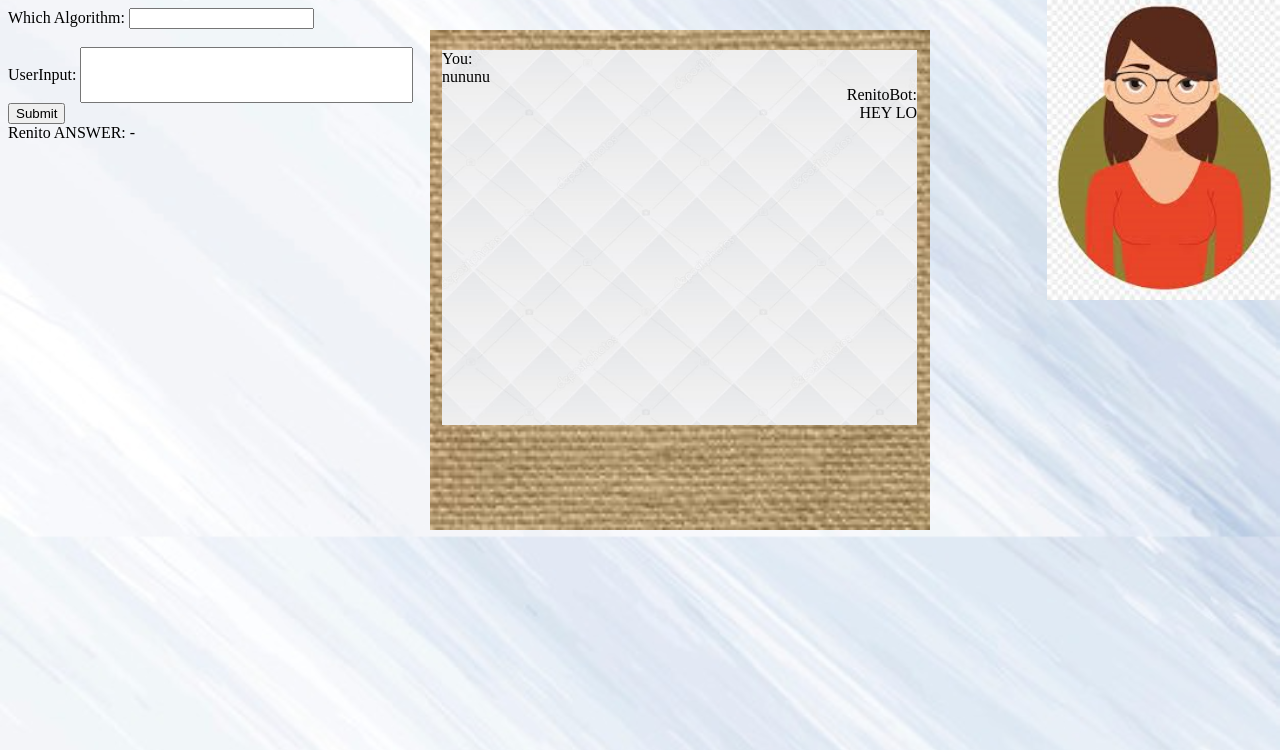
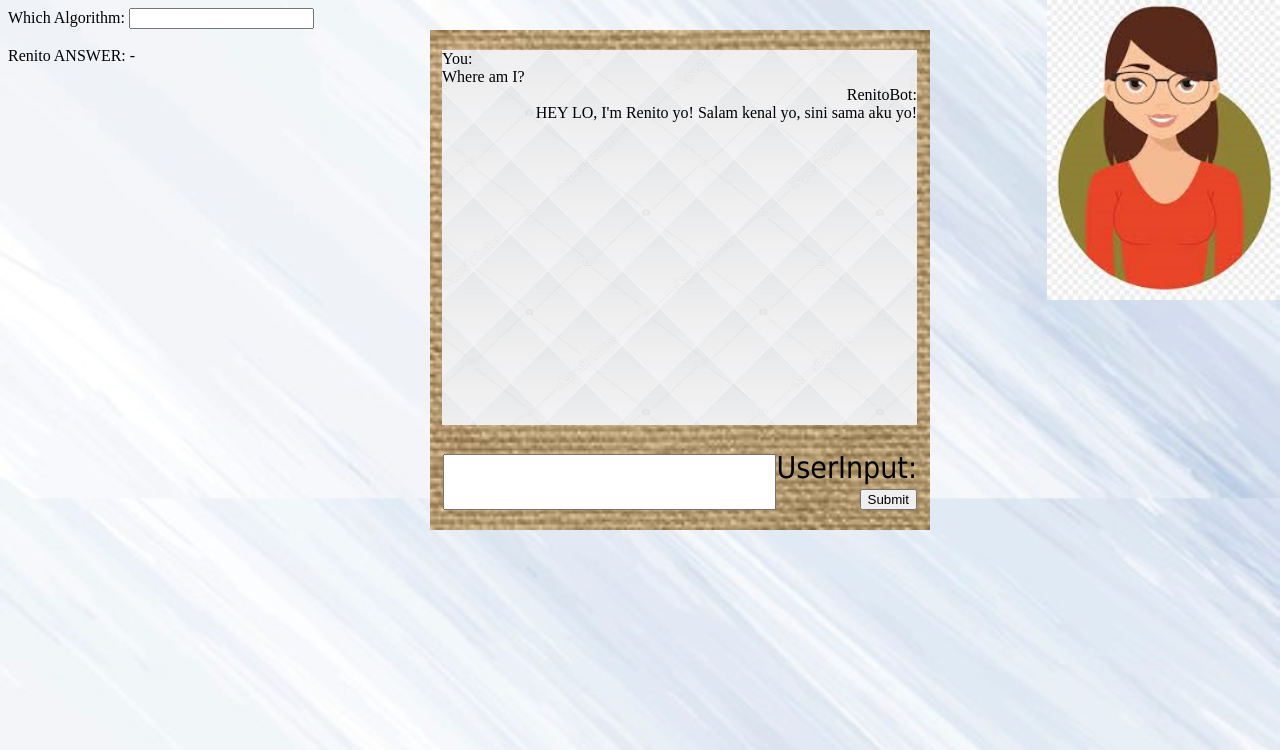
Before and after one commit to Kumaken/Simple-Chatbot-PHP-website, a PHP site: page / in a window 1280 px wide. Shown: the top 750 px of the page. Run offline with PHP 8.4, Linux system fonts and the light colour scheme; data that the repository does not hold is empty.

Commit message:
yay design somewhat done lol

```diff
--- a/website/index.php
+++ b/website/index.php
@@ -7,6 +7,7 @@
     <link href="style.css" rel="stylesheet" />
 </head>
 <body>
+    <form name = "inputform" id="inputform" action = "<?php $_PHP_SELF ?>" method = "GET">
         <div class = "Bot">
 			<img class = "square" src="resource/renito.png" />
 		</div>
@@ -14,12 +15,14 @@
 		<div class = "Chatbox" >
 			<div class = "Dialog" id ="Dialog">
                 <span style="float: left">You:</span><br>
-                <span style="float: left">nununu</span><br>
+                <span style="float: left">Where am I?</span><br>
                 <span style="float: right">RenitoBot:</span><br>
-                <span style="float: right">HEY LO</span><br>
+                <span style="float: right">HEY LO, I'm Renito yo! Salam kenal yo, sini sama aku yo!</span><br>
 
-			</div>
-		</div>
+            </div>
+            <label class = "inputLabel">UserInput: </label><input class= "inputBox" style="width:325px;height:50px" type = "text" name = "userInput" /><br>
+            <input class = "submitButton" type = "submit" id = "submitButton" />
+        </div>
 
 	<div class = "wrapper">
 	    <label>Which Algorithm:</label>
@@ -31,13 +34,14 @@
 	    </datalist>
 
         <br><br>
-	    <form name = "inputform" id="inputform" action = "<?php $_PHP_SELF ?>" method = "GET">
-	        UserInput: <input style="width:325px;height:50px" type = "text" name = "userInput" /><br>
-	        <input type = "submit" id = "submitButton" />
+
+
+
 	    </form>
 	    Renito ANSWER: <label id ="answer">-</label>
 	    <br>
-	    <form name = "teachform" id="teachform" action = "<?php $_PHP_SELF ?>" method = "POST">
+        <form name = "teachform" id="teachform" action = "<?php $_PHP_SELF ?>" method = "POST">
+            <label><h2 id ="answer" style="font-size : 50px>" > RENITO'S TEACHING SESSION <br> BEGINS:</h1><br> </label>
 	        <label>Intent:</label><input id="intent" type="text" name="intent" value=""><br><br>
 	        <label id ="regexlabel">Regexes:</label><input id="regexes" type="text" name="regexes"><br><br>
 	        <label id ="patternlabel">Patterns:</label><input id="patterns" type="text" name="patterns" value=""><br><br>
--- a/website/style.css
+++ b/website/style.css
@@ -107,3 +107,23 @@
 .chatbot .chat-message{
 	background: #1adda4;
 }
+
+.inputBox {
+	position:absolute;
+	bottom: 20px;
+	left:13px;
+}
+
+.inputLabel {
+	position:absolute;
+	bottom: 45px;
+	right:13px;
+	font-family : tahoma, sans-serif;
+	font-size : 30px;
+}
+
+.submitButton {
+	position:absolute;
+	bottom: 20px;
+	right:13px;
+}
```
